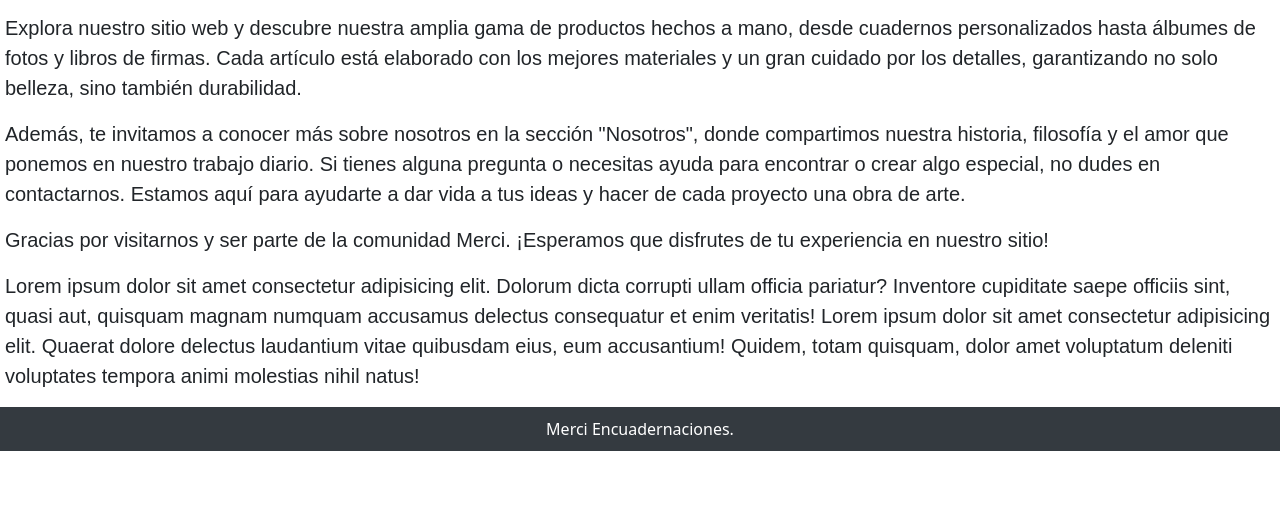
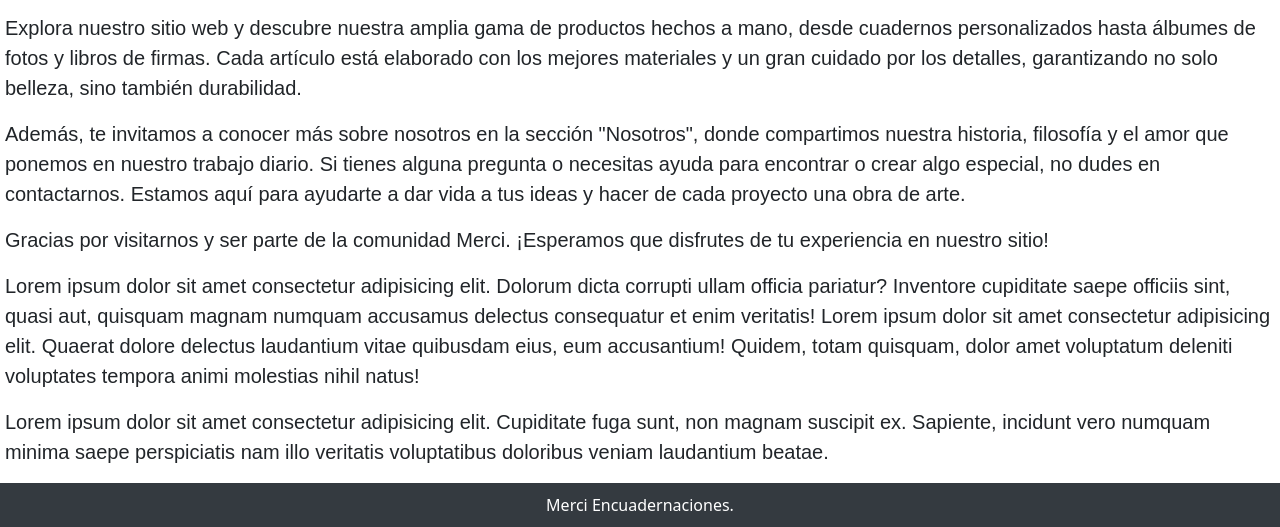
Before and after one commit to Andres-Verdun/merci-encuadernacion, a plain HTML site: page index.html in a window 1280 px wide. Shown: the part 801-1328 px from the top of the page. Before the commit the page ends 1252 px from the top, so only its background shows below. Drawn offline with nearby package versions, Linux system fonts and the light colour scheme; a web font is replaced by a local one.

Commit message:
Desde PC

```diff
--- a/index.html
+++ b/index.html
@@ -24,7 +24,7 @@
     <nav class="navbar">
         <div class="brand">Merci</div>
         <div class="menu-toggle">☰</div>
-          <ul class="nav-links">
+        <ul class="nav-links">
             <li>
                 <a href="index.html">Home</a>
             </li>
@@ -40,7 +40,7 @@
             <li>
                 <a href="pages/inspiracion.html">Inspiración</a>
             </li>
-           </ul>
+        </ul>
     </nav>
 
     <!-- No sé como centrar la imagen en el CSS-->
@@ -86,6 +86,10 @@
                 eius, eum accusantium! Quidem, totam quisquam, dolor amet voluptatum deleniti voluptates tempora animi
                 molestias nihil natus!
             </p>
+            <p>Lorem ipsum dolor sit amet consectetur adipisicing elit. Cupiditate fuga sunt, non magnam suscipit ex.
+                Sapiente, incidunt vero numquam minima saepe perspiciatis nam illo veritatis voluptatibus doloribus
+                veniam laudantium beatae.
+            </p>
 
 
 
@@ -96,9 +100,9 @@
 
 
 
-     <script>
-        document.querySelector('.menu-toggle').addEventListener('click', () => {document.querySelector('.nav-links').classList.toggle('active')});
-     </script>
+        <script>
+            document.querySelector('.menu-toggle').addEventListener('click', () => { document.querySelector('.nav-links').classList.toggle('active') });
+        </script>
         <script src="https://cdn.jsdelivr.net/npm/bootstrap@5.3.3/dist/js/bootstrap.bundle.min.js"
             integrity="sha384-YvpcrYf0tY3lHB60NNkmXc5s9fDVZLESaAA55NDzOxhy9GkcIdslK1eN7N6jIeHz"
             crossorigin="anonymous"></script>
```
